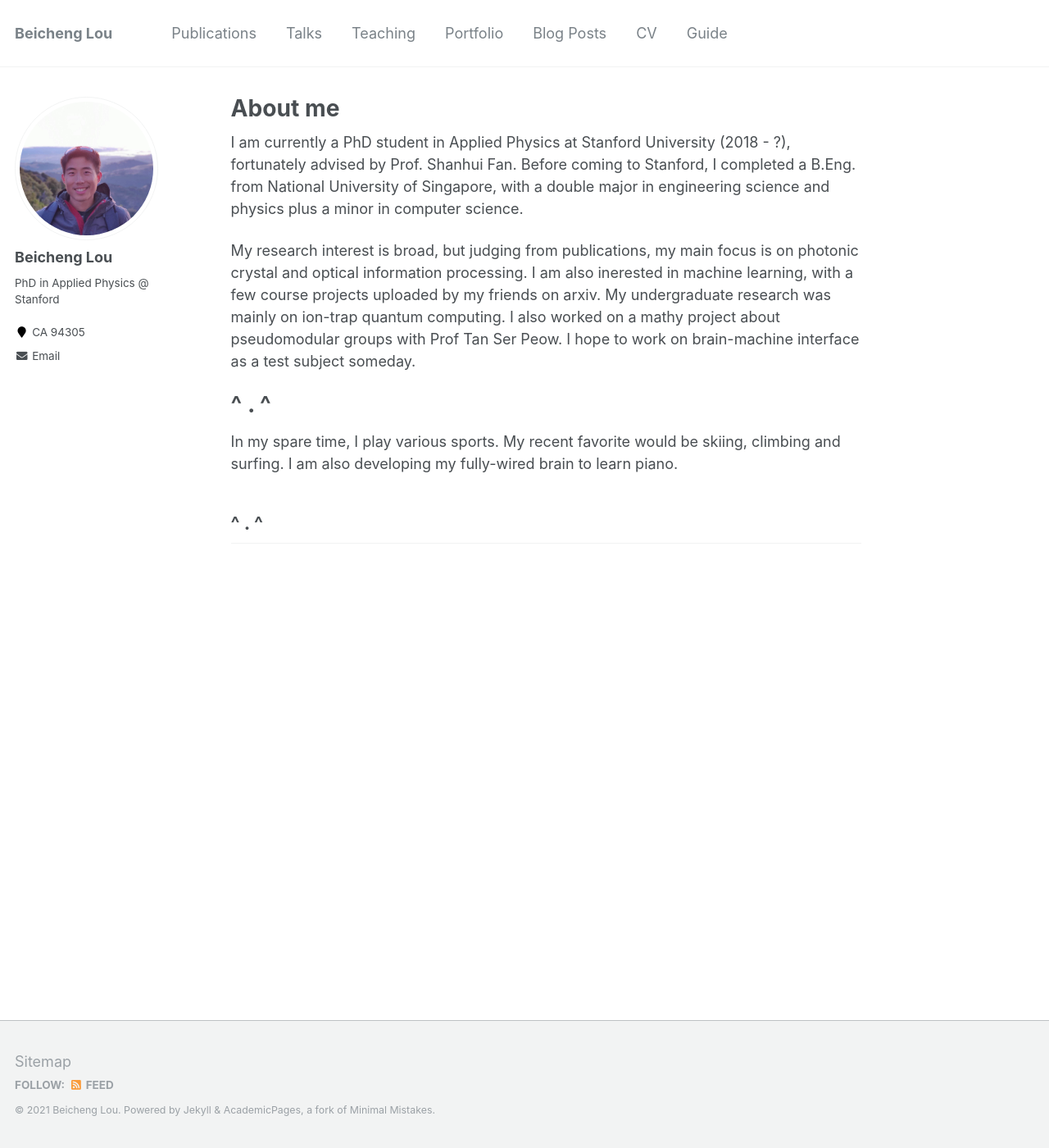
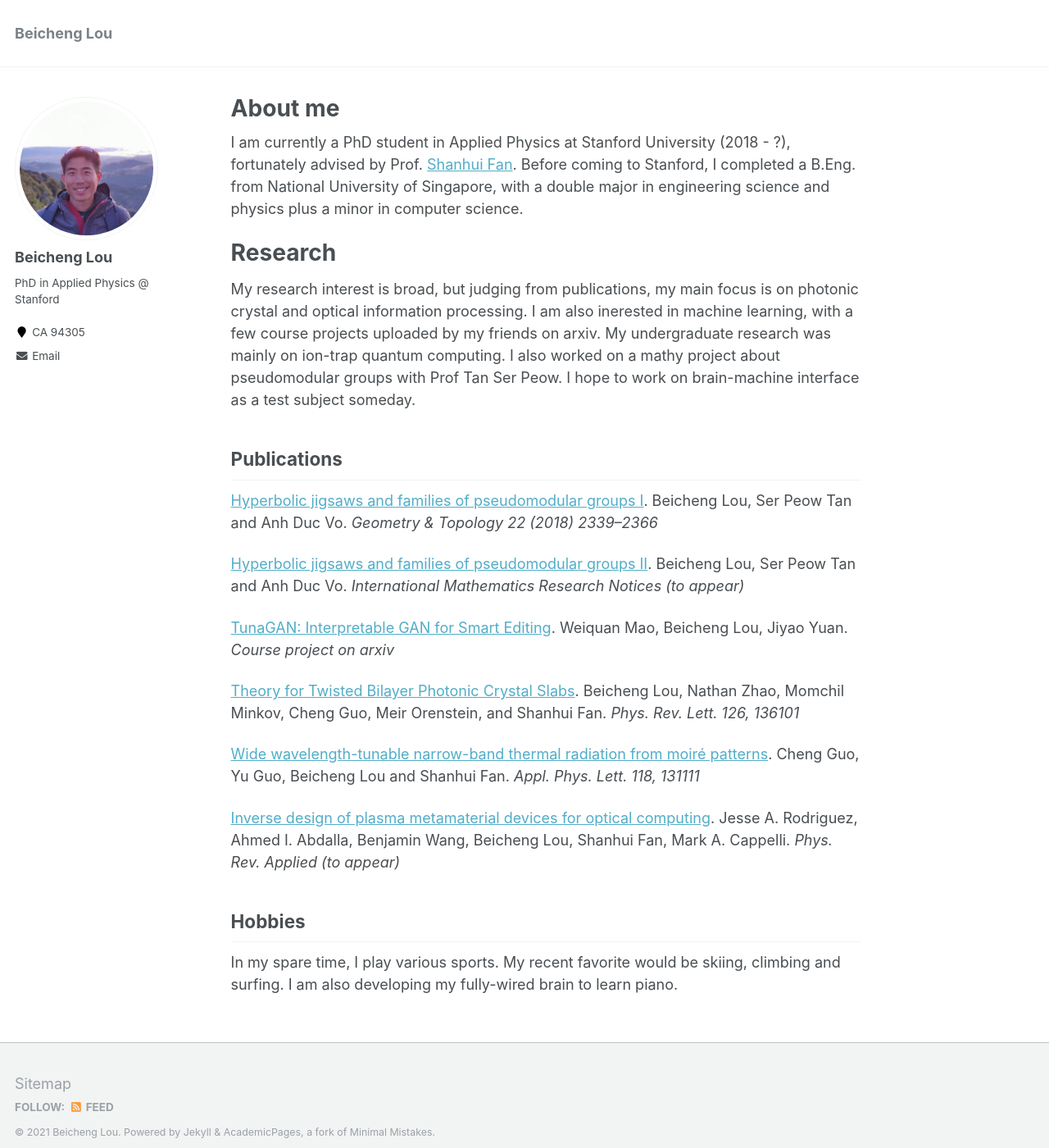
Before and after one commit to lbc45123/lbc45123.github.io_old, a Jekyll site: the page built from _pages/about.md, in a window 1280 px wide and 1400 px high. Shown: the whole window at 82% size. Built offline with Jekyll 4.4.1, drawn with Linux system fonts in a browser that asks for light colours.

Commit message:
no message

```diff
--- a/_pages/about.md
+++ b/_pages/about.md
@@ -8,16 +8,27 @@ redirect_from:
   - /about.html
 ---
 
-I am currently a PhD student in Applied Physics at Stanford University (2018 - ?), fortunately advised by Prof. Shanhui Fan. Before coming to Stanford, I completed a B.Eng. from National University of Singapore, with a double major in engineering science and physics plus a minor in computer science.
+I am currently a PhD student in Applied Physics at Stanford University (2018 - ?), fortunately advised by Prof. [Shanhui Fan](https://scholar.google.com/citations?user=BECu7wYAAAAJ&hl=zh-CN). Before coming to Stanford, I completed a B.Eng. from National University of Singapore, with a double major in engineering science and physics plus a minor in computer science.
 
+Research
+======
 My research interest is broad, but judging from publications, my main focus is on photonic crystal and optical information processing. I am also inerested in machine learning, with a few course projects uploaded by my friends on arxiv. My undergraduate research was mainly on ion-trap quantum computing. I also worked on a mathy project about pseudomodular groups with Prof Tan Ser Peow. I hope to work on brain-machine interface as a test subject someday.
 
+Publications
+------
+[Hyperbolic jigsaws and families of pseudomodular groups I](https://msp.org/gt/2018/22-4/p10.xhtml). Beicheng Lou, Ser Peow Tan and Anh Duc Vo. <i>Geometry & Topology 22 (2018) 2339–2366</i>
+
+[Hyperbolic jigsaws and families of pseudomodular groups II](https://arxiv.org/abs/2010.10725). Beicheng Lou, Ser Peow Tan and Anh Duc Vo. <i>International Mathematics Research Notices (to appear)</i>
+
+[TunaGAN: Interpretable GAN for Smart Editing](https://arxiv.org/abs/1908.06163). Weiquan Mao, Beicheng Lou, Jiyao Yuan. <i>Course project on arxiv</i>
+
+[Theory for Twisted Bilayer Photonic Crystal Slabs](https://journals.aps.org/prl/abstract/10.1103/PhysRevLett.126.136101). Beicheng Lou, Nathan Zhao, Momchil Minkov, Cheng Guo, Meir Orenstein, and Shanhui Fan. <i>Phys. Rev. Lett. 126, 136101</i>
+
+[Wide wavelength-tunable narrow-band thermal radiation from moiré patterns](https://journals.aps.org/prl/abstract/10.1103/PhysRevLett.126.136101). Cheng Guo, Yu Guo, Beicheng Lou and Shanhui Fan. <i>Appl. Phys. Lett. 118, 131111</i>
+
+[Inverse design of plasma metamaterial devices for optical computing](https://arxiv.org/abs/2102.05148). Jesse A. Rodriguez, Ahmed I. Abdalla, Benjamin Wang, Beicheng Lou, Shanhui Fan, Mark A. Cappelli. <i>Phys. Rev. Applied (to appear)</i>
 
 
-^ . ^
-======
+Hobbies
+------
 In my spare time, I play various sports. My recent favorite would be skiing, climbing and surfing. I am also developing my fully-wired brain to learn piano.
-
-
-^ . ^
-------
```
Also changed, not shown: _data/navigation.yml (+14 -14 lines).
